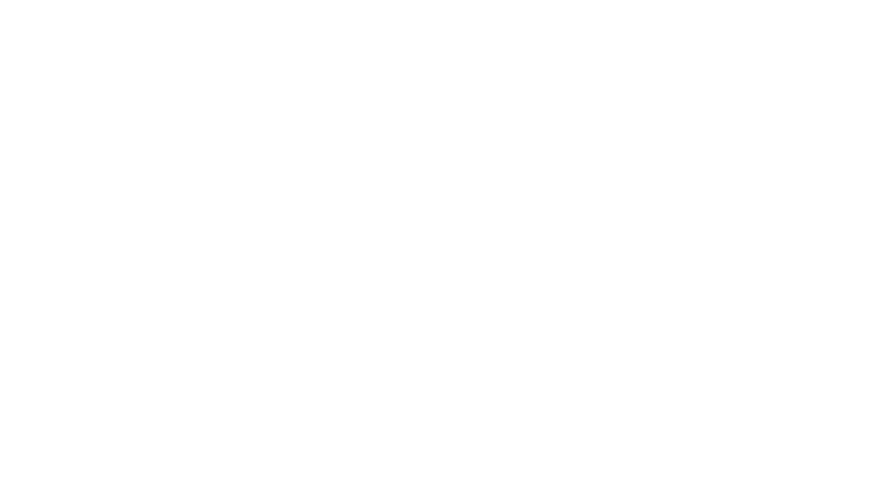
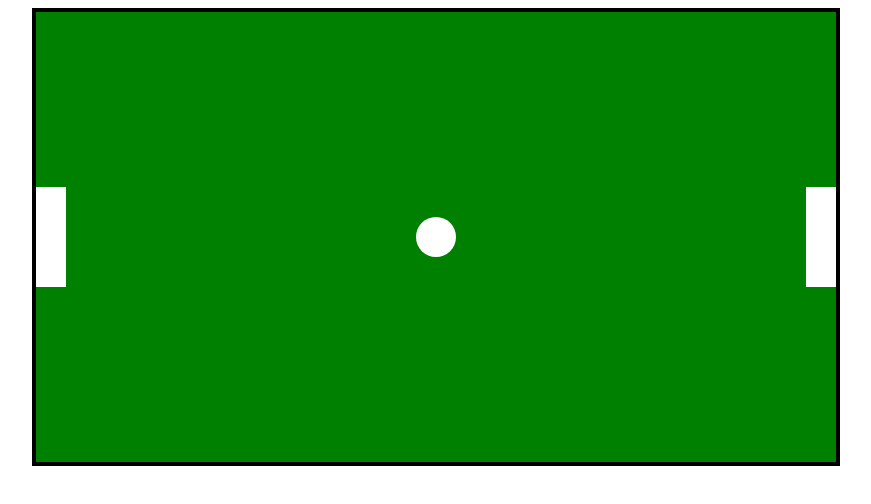
Before and after one commit to kakalasek/Pong, a plain HTML site: page index.html in a window 1280 px wide. Shown: the whole page, without its empty margins (204-1075 px from the left). Drawn offline with Linux system fonts and the light colour scheme.

Commit message:
Canvas set up

```diff
--- a/index.html
+++ b/index.html
@@ -5,8 +5,13 @@
     <meta http-equiv="X-UA-Compatible" content="IE=edge">
     <meta name="viewport" content="width=device-width, initial-scale=1.0">
     <title>Pong</title>
+    <link rel="stylesheet" href="style.css">
 </head>
 <body>
+    <div id="box">
+        <canvas id="cnvas"></canvas>
+    </div>
 
+    <script src="script.js"></script>
 </body>
 </html>
--- a/script.js
+++ b/script.js
@@ -0,0 +1,22 @@
+//INIT
+const canvas = document.getElementById("cnvas")
+const ctx = cnvas.getContext("2d")
+canvas.width = canvas.offsetWidth
+canvas.height = canvas.offsetHeight
+
+function canvs_init(){
+    ctx.fillStyle = 'white'
+    ctx.strokeStyle = 'white'
+
+    ctx.fillRect(0, (canvas.height/2) - 50, 30, 100)
+    ctx.fillRect(canvas.width - 30, (canvas.height/2) - 50, 30, 100)
+
+    ctx.beginPath()
+    ctx.arc((canvas.width / 2), (canvas.height/2), 20, 0, 2 * Math.PI)
+    ctx.fill()
+}
+
+
+
+// USER CODE
+canvs_init()
--- a/style.css
+++ b/style.css
@@ -0,0 +1,13 @@
+#box{
+    border: 4px solid black;
+    height: 450px;
+    width: 800px;
+    margin: auto;
+}
+
+#cnvas{
+    position: relative;
+    height: 100%;
+    width: 100%;
+    background: green;
+}
```
